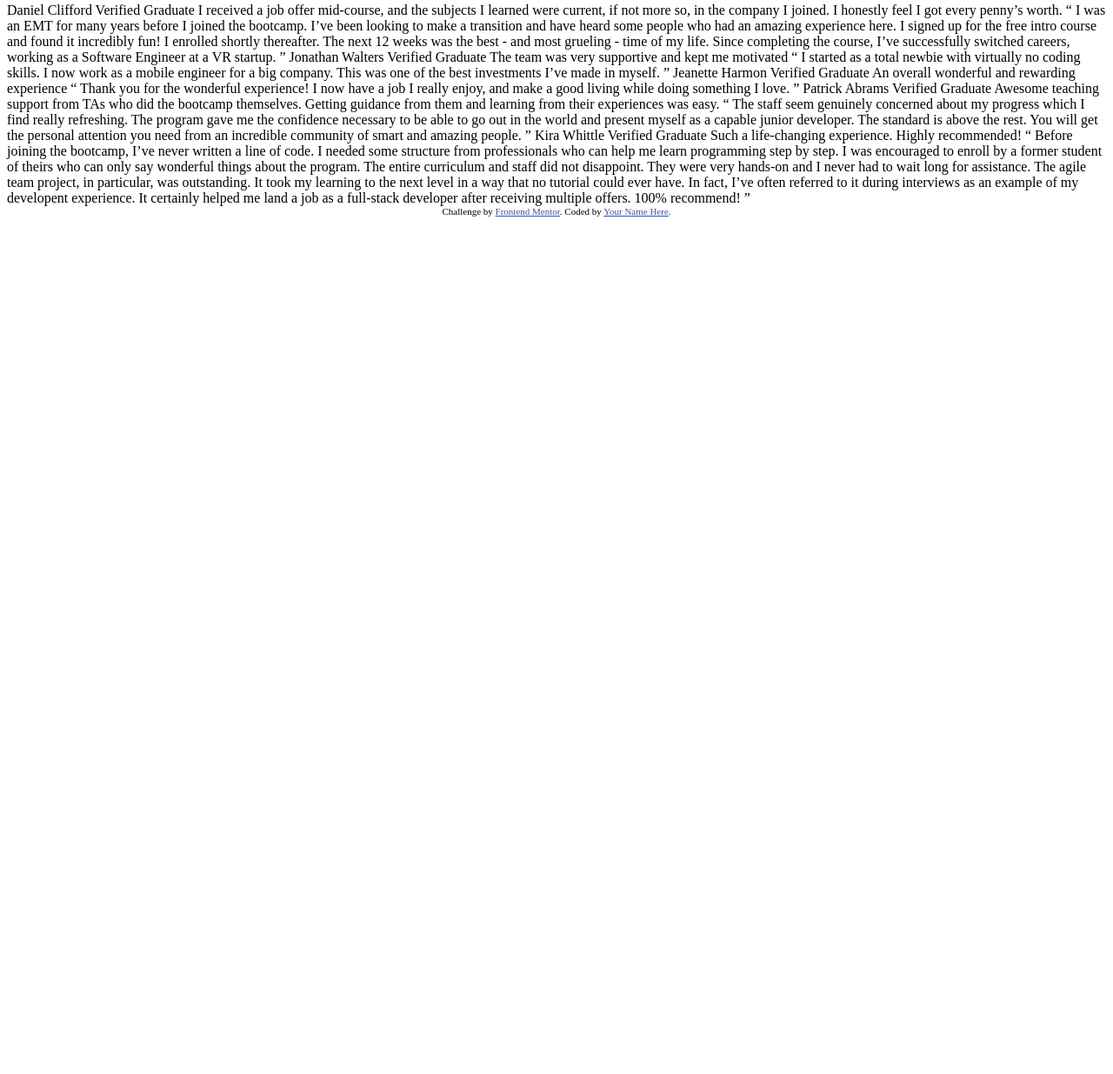
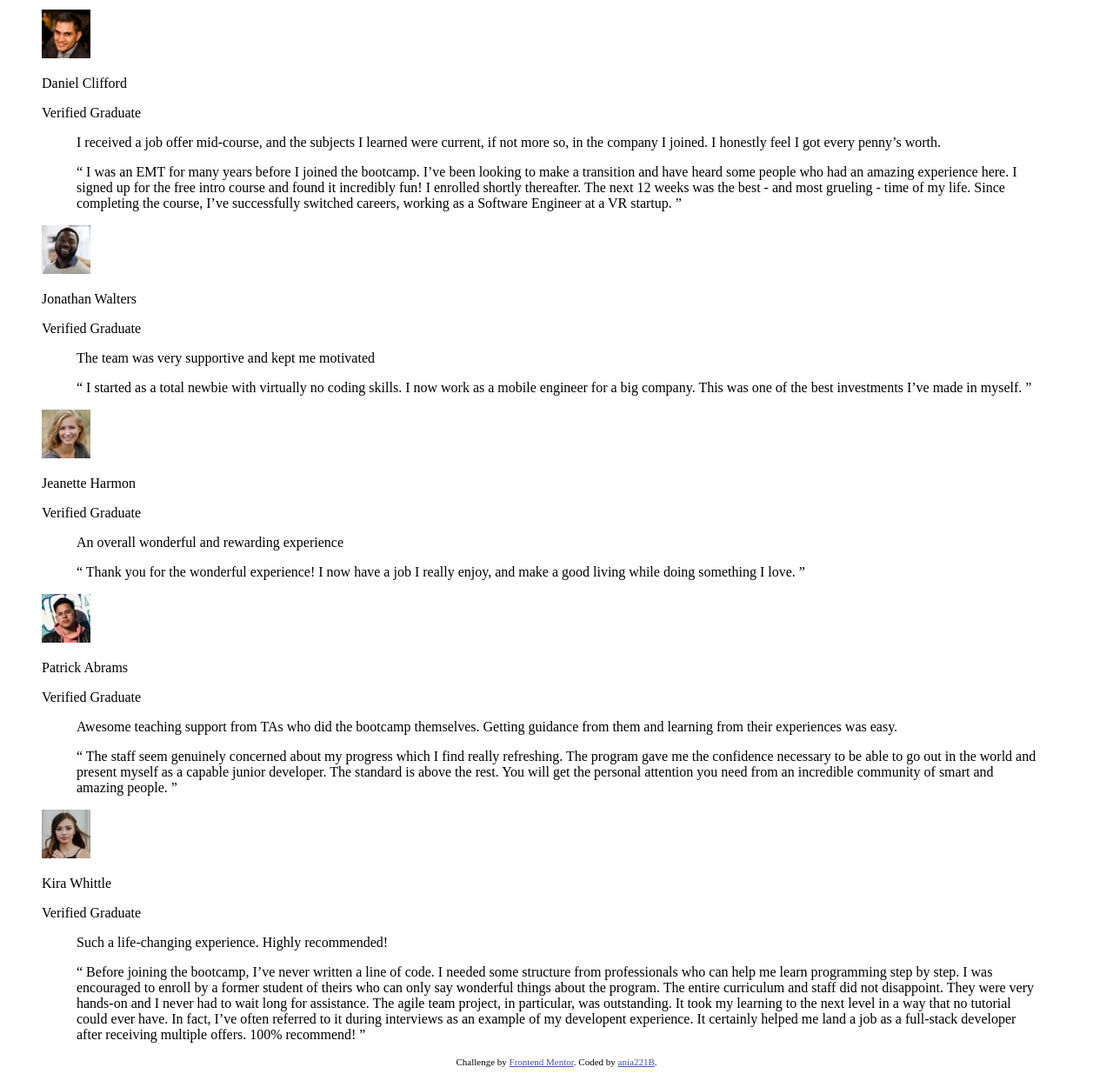
Before and after one commit to ania221B/testimonials-grid, a plain HTML site: page index.html in a window 1280 px wide. Shown: the part 5-1240 px from the top of the page at 87% size. Before the commit the page ends 800 px from the top, so only its background shows below. Drawn offline with Linux system fonts and the light colour scheme.

Commit message:
html structure added

```diff
--- a/index.html
+++ b/index.html
@@ -1,76 +1,157 @@
 <!DOCTYPE html>
 <html lang="en">
   <head>
-  <meta charset="UTF-8">
-  <meta name="viewport" content="width=device-width, initial-scale=1.0"> <!-- displays site properly based on user's device -->
+    <meta charset="UTF-8" />
+    <meta name="viewport" content="width=device-width, initial-scale=1.0" />
+    <!-- displays site properly based on user's device -->
 
-  <link rel="icon" type="image/png" sizes="32x32" href="./images/favicon-32x32.png">
+    <link
+      rel="icon"
+      type="image/png"
+      sizes="32x32"
+      href="./images/favicon-32x32.png"
+    />
 
     <title>Frontend Mentor | [Challenge Name Here]</title>
 
     <!-- Feel free to remove these styles or customise in your own stylesheet 👍 -->
     <style>
-    .attribution { font-size: 11px; text-align: center; }
-    .attribution a { color: hsl(228, 45%, 44%); }
+      .attribution {
+        font-size: 11px;
+        text-align: center;
+      }
+      .attribution a {
+        color: hsl(228, 45%, 44%);
+      }
     </style>
   </head>
   <body>
-  Daniel Clifford
-  Verified Graduate
+    <main>
+      <figure>
+        <div>
+          <img src="images/image-daniel.jpg" alt="Daniel Clifford" />
+          <figcaption>
+            <p>Daniel Clifford</p>
+            <p>Verified Graduate</p>
+          </figcaption>
+        </div>
 
-  I received a job offer mid-course, and the subjects I learned were current, if not more so,
-  in the company I joined. I honestly feel I got every penny’s worth.
+        <blockquote>
+          <p>
+            I received a job offer mid-course, and the subjects I learned were
+            current, if not more so, in the company I joined. I honestly feel I
+            got every penny’s worth.
+          </p>
+          <p>
+            “ I was an EMT for many years before I joined the bootcamp. I’ve
+            been looking to make a transition and have heard some people who had
+            an amazing experience here. I signed up for the free intro course
+            and found it incredibly fun! I enrolled shortly thereafter. The next
+            12 weeks was the best - and most grueling - time of my life. Since
+            completing the course, I’ve successfully switched careers, working
+            as a Software Engineer at a VR startup. ”
+          </p>
+        </blockquote>
+      </figure>
 
-  “ I was an EMT for many years before I joined the bootcamp. I’ve been looking to make a
-  transition and have heard some people who had an amazing experience here. I signed up
-  for the free intro course and found it incredibly fun! I enrolled shortly thereafter.
-  The next 12 weeks was the best - and most grueling - time of my life. Since completing
-  the course, I’ve successfully switched careers, working as a Software Engineer at a VR startup. ”
+      <figure>
+        <div>
+          <img src="images/image-jonathan.jpg" alt="Jonathan Walters" />
+          <figcaption>
+            <p>Jonathan Walters</p>
+            <p>Verified Graduate</p>
+          </figcaption>
+        </div>
 
-  Jonathan Walters
-  Verified Graduate
+        <blockquote>
+          <p>The team was very supportive and kept me motivated</p>
+          <p>
+            “ I started as a total newbie with virtually no coding skills. I now
+            work as a mobile engineer for a big company. This was one of the
+            best investments I’ve made in myself. ”
+          </p>
+        </blockquote>
+      </figure>
 
-  The team was very supportive and kept me motivated
+      <figure>
+        <div>
+          <img src="images/image-jeanette.jpg" alt="Jeanette Harmon" />
+          <figcaption>
+            <p>Jeanette Harmon</p>
+            <p>Verified Graduate</p>
+          </figcaption>
+        </div>
 
-  “ I started as a total newbie with virtually no coding skills. I now work as a mobile engineer
-  for a big company. This was one of the best investments I’ve made in myself. ”
+        <blockquote>
+          <p>An overall wonderful and rewarding experience</p>
+          <p>
+            “ Thank you for the wonderful experience! I now have a job I really
+            enjoy, and make a good living while doing something I love. ”
+          </p>
+        </blockquote>
+      </figure>
 
-  Jeanette Harmon
-  Verified Graduate
+      <figure>
+        <div>
+          <img src="images/image-patrick.jpg" alt="Patrick Abrams" />
+          <figcaption>
+            <p>Patrick Abrams</p>
+            <p>Verified Graduate</p>
+          </figcaption>
+        </div>
 
-  An overall wonderful and rewarding experience
+        <blockquote>
+          <p>
+            Awesome teaching support from TAs who did the bootcamp themselves.
+            Getting guidance from them and learning from their experiences was
+            easy.
+          </p>
+          <p>
+            “ The staff seem genuinely concerned about my progress which I find
+            really refreshing. The program gave me the confidence necessary to
+            be able to go out in the world and present myself as a capable
+            junior developer. The standard is above the rest. You will get the
+            personal attention you need from an incredible community of smart
+            and amazing people. ”
+          </p>
+        </blockquote>
+      </figure>
 
-  “ Thank you for the wonderful experience! I now have a job I really enjoy, and make a good living
-  while doing something I love. ”
+      <figure>
+        <div>
+          <img src="images/image-kira.jpg" alt="Kira Whittle" />
+          <figcaption>
+            <p>Kira Whittle</p>
+            <p>Verified Graduate</p>
+          </figcaption>
+        </div>
 
-  Patrick Abrams
-  Verified Graduate
-
-  Awesome teaching support from TAs who did the bootcamp themselves. Getting guidance from them and
-  learning from their experiences was easy.
-
-  “ The staff seem genuinely concerned about my progress which I find really refreshing. The program
-  gave me the confidence necessary to be able to go out in the world and present myself as a capable
-  junior developer. The standard is above the rest. You will get the personal attention you need from
-  an incredible community of smart and amazing people. ”
-
-  Kira Whittle
-  Verified Graduate
-
-  Such a life-changing experience. Highly recommended!
-
-  “ Before joining the bootcamp, I’ve never written a line of code. I needed some structure from
-  professionals who can help me learn programming step by step. I was encouraged to enroll by a former
-  student of theirs who can only say wonderful things about the program. The entire curriculum and staff
-  did not disappoint. They were very hands-on and I never had to wait long for assistance. The agile team
-  project, in particular, was outstanding. It took my learning to the next level in a way that no tutorial
-  could ever have. In fact, I’ve often referred to it during interviews as an example of my developent
-  experience. It certainly helped me land a job as a full-stack developer after receiving multiple offers.
-  100% recommend! ”
+        <blockquote>
+          <p>Such a life-changing experience. Highly recommended!</p>
+          <p>
+            “ Before joining the bootcamp, I’ve never written a line of code. I
+            needed some structure from professionals who can help me learn
+            programming step by step. I was encouraged to enroll by a former
+            student of theirs who can only say wonderful things about the
+            program. The entire curriculum and staff did not disappoint. They
+            were very hands-on and I never had to wait long for assistance. The
+            agile team project, in particular, was outstanding. It took my
+            learning to the next level in a way that no tutorial could ever
+            have. In fact, I’ve often referred to it during interviews as an
+            example of my developent experience. It certainly helped me land a
+            job as a full-stack developer after receiving multiple offers. 100%
+            recommend! ”
+          </p>
+        </blockquote>
+      </figure>
+    </main>
 
     <div class="attribution">
-    Challenge by <a href="https://www.frontendmentor.io?ref=challenge" target="_blank">Frontend Mentor</a>.
-    Coded by <a href="#">Your Name Here</a>.
+      Challenge by
+      <a href="https://www.frontendmentor.io?ref=challenge" target="_blank"
+        >Frontend Mentor</a
+      >. Coded by
+      <a href="https://www.frontendmentor.io/profile/ania221B">ania221B</a>.
     </div>
   </body>
 </html>
```
Lines whose indentation alone changed are shown as unchanged.
